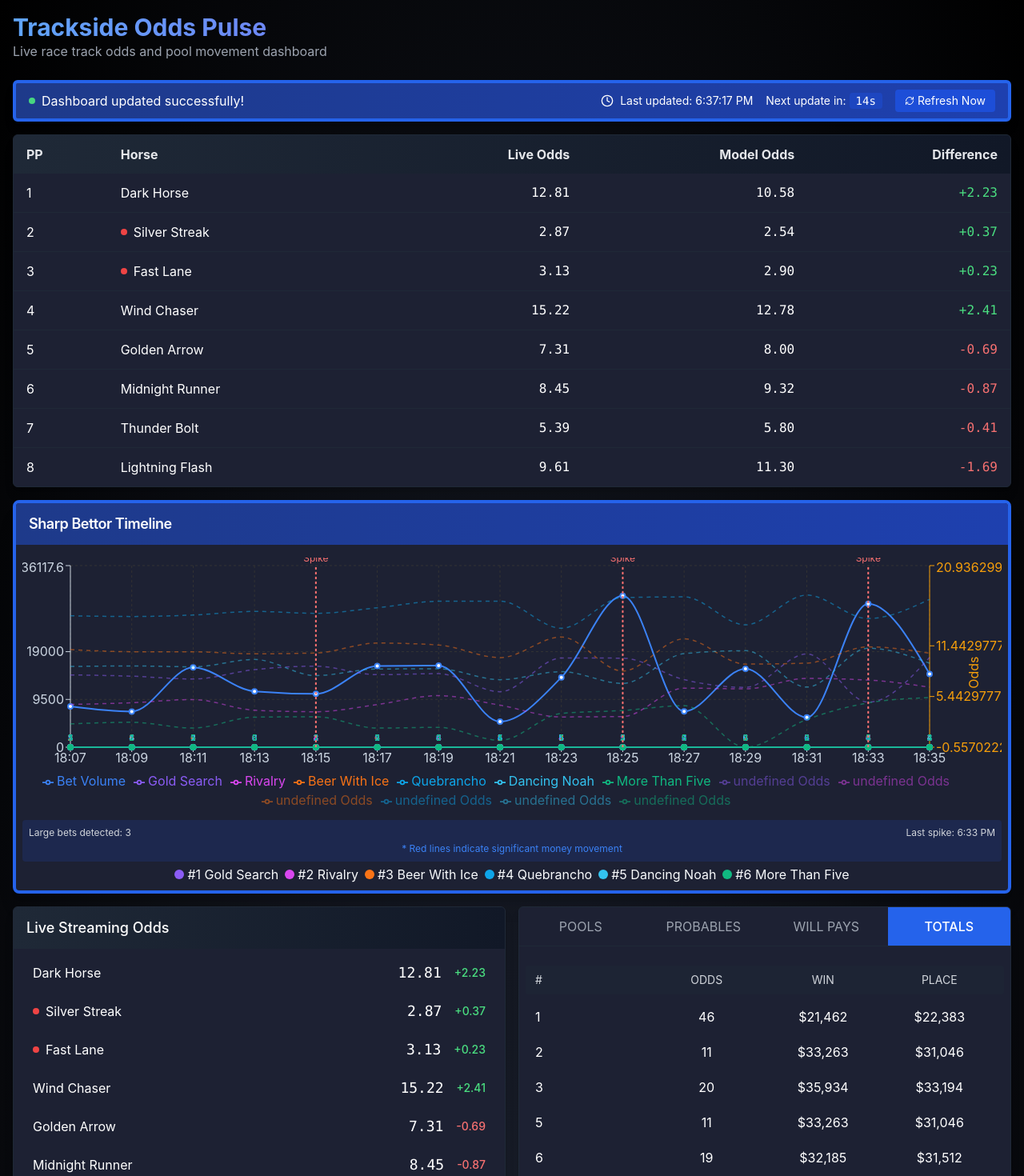
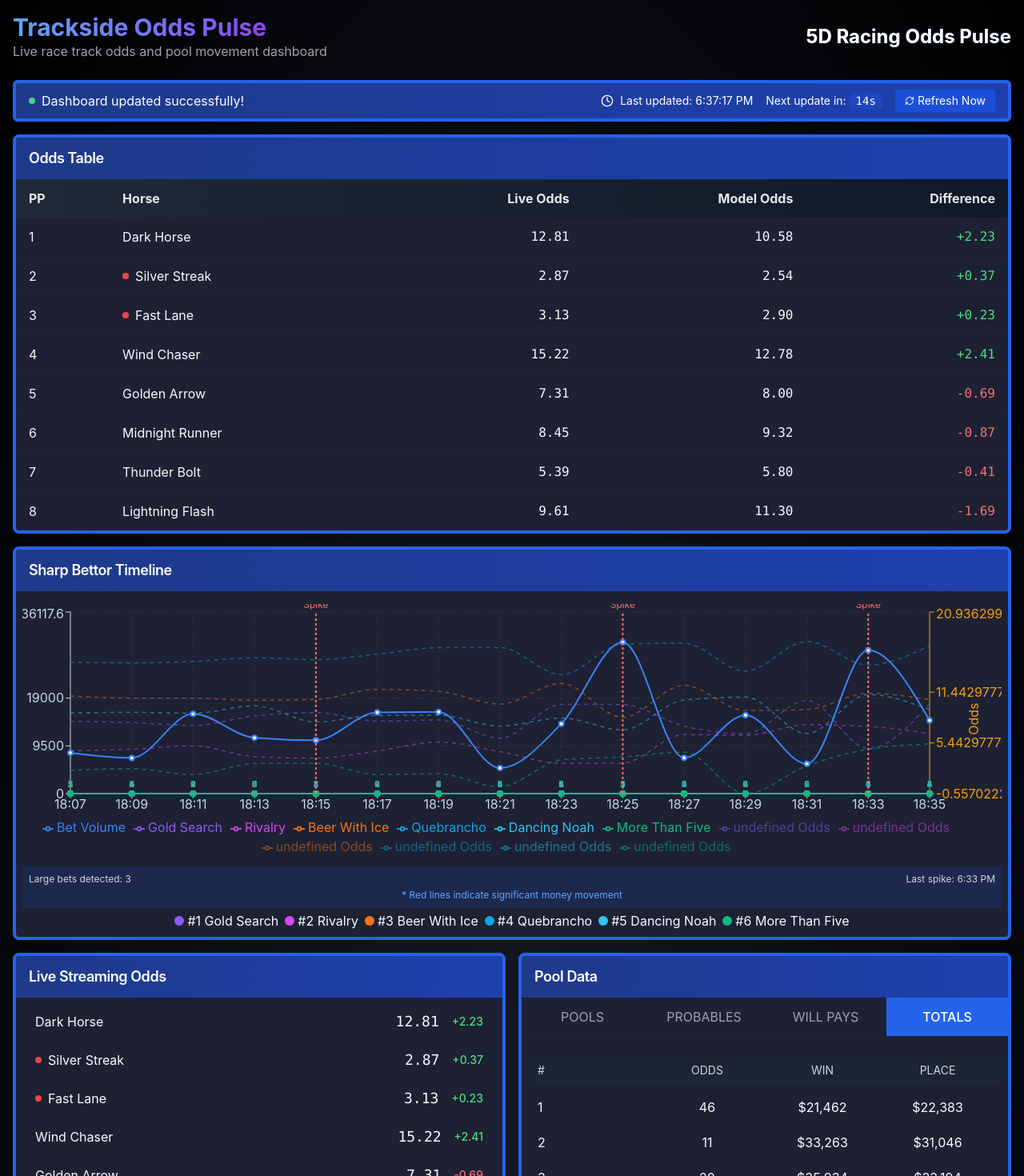
Before and after one commit to spotcircuit/sharpspike, a React (Vite) app: page / in a window 1280 px wide. Shown: the top 1470 px of the page at 80% size. Built offline with nearby package versions, Linux system fonts and the light colour scheme.

Commit message:
feat: Add product name and card styling
Adds the product name "5D Racing Odds Pulse" to the top right corner and ensures all cards have a dodger blue border and header.

```diff
--- a/src/components/LiveStreamingOdds.tsx
+++ b/src/components/LiveStreamingOdds.tsx
@@ -2,6 +2,7 @@
 import React from 'react';
 import { Horse } from '../utils/mockData';
 import { formatOdds, getChangeClass, formatDifference } from '../utils/formatters';
+import { Card, CardHeader, CardTitle, CardContent } from '@/components/ui/card';
 
 interface LiveStreamingOddsProps {
   horses: Horse[];
@@ -9,11 +10,12 @@ interface LiveStreamingOddsProps {
 
 const LiveStreamingOdds: React.FC<LiveStreamingOddsProps> = ({ horses }) => {
   return (
-    <div className="betting-card h-full overflow-hidden">
-      <div className="bg-gradient-to-r from-gray-800 to-gray-900 px-4 py-3">
-        <h2 className="text-lg font-medium text-white">Live Streaming Odds</h2>
-      </div>
-      <div className="p-2 space-y-1">
+    <Card className="border-4 border-blue-600 shadow-xl bg-betting-darkCard overflow-hidden">
+      <CardHeader className="bg-gradient-to-r from-blue-900 to-blue-800 px-4 py-3">
+        <CardTitle className="text-lg font-semibold text-white">Live Streaming Odds</CardTitle>
+      </CardHeader>
+
+      <CardContent className="p-2 space-y-1">
         {horses.map((horse) => (
           <div key={horse.id} className="flex justify-between items-center py-2 px-4 hover:bg-gray-800/30 rounded">
             <div className="flex items-center space-x-2">
@@ -31,8 +33,8 @@ const LiveStreamingOdds: React.FC<LiveStreamingOddsProps> = ({ horses }) => {
             </div>
           </div>
         ))}
-      </div>
-    </div>
+      </CardContent>
+    </Card>
   );
 };
 
--- a/src/components/OddsTable.tsx
+++ b/src/components/OddsTable.tsx
@@ -2,6 +2,7 @@
 import React from 'react';
 import { Horse } from '../utils/mockData';
 import { formatOdds, getChangeClass, formatDifference } from '../utils/formatters';
+import { Card, CardHeader, CardTitle, CardContent } from '@/components/ui/card';
 
 interface OddsTableProps {
   horses: Horse[];
@@ -10,7 +11,12 @@ interface OddsTableProps {
 
 const OddsTable: React.FC<OddsTableProps> = ({ horses, highlightUpdates = false }) => {
   return (
-    <div className="w-full overflow-hidden betting-card">
+    <Card className="border-4 border-blue-600 shadow-xl bg-betting-darkCard overflow-hidden w-full">
+      <CardHeader className="bg-gradient-to-r from-blue-900 to-blue-800 px-4 py-3">
+        <CardTitle className="text-lg font-semibold text-white">Odds Table</CardTitle>
+      </CardHeader>
+
+      <CardContent className="p-0">
         <table className="w-full">
           <thead>
             <tr className="bg-gradient-to-r from-gray-800 to-gray-900 text-gray-200">
@@ -47,7 +53,8 @@ const OddsTable: React.FC<OddsTableProps> = ({ horses, highlightUpdates = false
             ))}
           </tbody>
         </table>
-    </div>
+      </CardContent>
+    </Card>
   );
 };
 
--- a/src/components/PaceAnalysis.tsx
+++ b/src/components/PaceAnalysis.tsx
@@ -1,6 +1,7 @@
 
 import React from 'react';
 import { PaceData } from '../utils/mockData';
+import { Card, CardHeader, CardTitle, CardContent } from '@/components/ui/card';
 
 interface PaceAnalysisProps {
   paceData: PaceData[];
@@ -34,12 +35,12 @@ const PaceAnalysis: React.FC<PaceAnalysisProps> = ({ paceData }) => {
   };
 
   return (
-    <div className="betting-card h-full overflow-hidden">
-      <div className="bg-gradient-to-r from-gray-800 to-gray-900 px-4 py-3">
-        <h2 className="text-lg font-medium text-white">Pace Analysis</h2>
-      </div>
+    <Card className="border-4 border-blue-600 shadow-xl bg-betting-darkCard overflow-hidden">
+      <CardHeader className="bg-gradient-to-r from-blue-900 to-blue-800 px-4 py-3">
+        <CardTitle className="text-lg font-semibold text-white">Pace Analysis</CardTitle>
+      </CardHeader>
 
-      <div className="p-2">
+      <CardContent className="p-2">
         <div className="grid grid-cols-4 gap-2 px-3 py-2 bg-gray-800/50 rounded text-gray-300 text-sm">
           <div>Runner</div>
           <div className="text-center">Early</div>
@@ -57,8 +58,8 @@ const PaceAnalysis: React.FC<PaceAnalysisProps> = ({ paceData }) => {
             </div>
           ))}
         </div>
-      </div>
-    </div>
+      </CardContent>
+    </Card>
   );
 };
 
--- a/src/components/PoolsPanel.tsx
+++ b/src/components/PoolsPanel.tsx
@@ -2,6 +2,7 @@
 import React, { useState } from 'react';
 import { PoolData, ExoticPool } from '../utils/mockData';
 import { formatCurrency } from '../utils/formatters';
+import { Card, CardHeader, CardTitle, CardContent } from '@/components/ui/card';
 
 interface PoolsPanelProps {
   poolData: PoolData[];
@@ -49,7 +50,12 @@ const PoolsPanel: React.FC<PoolsPanelProps> = ({ poolData, exoticPools }) => {
   );
 
   return (
-    <div className="betting-card h-full overflow-hidden">
+    <Card className="border-4 border-blue-600 shadow-xl bg-betting-darkCard overflow-hidden">
+      <CardHeader className="bg-gradient-to-r from-blue-900 to-blue-800 px-4 py-3">
+        <CardTitle className="text-lg font-semibold text-white">Pool Data</CardTitle>
+      </CardHeader>
+
+      <CardContent className="p-0">
         <div className="flex border-b border-gray-800">
           {(['POOLS', 'PROBABLES', 'WILL PAYS', 'TOTALS'] as const).map((tab) => (
             <button
@@ -72,7 +78,8 @@ const PoolsPanel: React.FC<PoolsPanelProps> = ({ poolData, exoticPools }) => {
           {activeTab === 'PROBABLES' && renderPlaceholder('Probables')}
           {activeTab === 'WILL PAYS' && renderPlaceholder('Will Pays')}
         </div>
-    </div>
+      </CardContent>
+    </Card>
   );
 };
 
--- a/src/components/charts/ChartInfoPanel.tsx
+++ b/src/components/charts/ChartInfoPanel.tsx
@@ -15,7 +15,7 @@ const ChartInfoPanel: React.FC<ChartInfoPanelProps> = ({ spikesCount, lastSpikeT
         <span>Last spike: {lastSpikeTimestamp ?
           formatTime(lastSpikeTimestamp) : 'None'}</span>
       </div>
-      <div className="mt-1 text-center text-betting-highlight">
+      <div className="mt-1 text-center text-blue-400">
         * Red lines indicate significant money movement
       </div>
     </div>
--- a/src/pages/Index.tsx
+++ b/src/pages/Index.tsx
@@ -55,13 +55,20 @@ const Index = () => {
   return (
     <div className="min-h-screen bg-gradient-radial from-betting-dark to-black p-4 text-white">
       <div className="max-w-7xl mx-auto">
-        <header className="mb-6">
+        <header className="mb-6 flex justify-between items-center">
+          <div>
             <h1 className="text-3xl font-bold bg-clip-text text-transparent bg-gradient-to-r from-blue-400 to-purple-600">
               Trackside Odds Pulse
             </h1>
             <p className="text-gray-400">
               Live race track odds and pool movement dashboard
             </p>
+          </div>
+          <div className="text-right">
+            <h2 className="text-2xl font-bold text-white bg-clip-text text-transparent bg-gradient-to-r from-blue-300 to-blue-600">
+              5D Racing Odds Pulse
+            </h2>
+          </div>
         </header>
 
         <div className="mb-4">
@@ -96,11 +103,11 @@ const Index = () => {
         </div>
 
         <div className="grid grid-cols-1 lg:grid-cols-2 gap-4">
+          <SharpMovement movements={data.sharpMovements} />
           <div className="grid grid-cols-1 gap-4">
             <PaceAnalysis paceData={data.paceData} />
             <TrainingFigures figures={data.trainingFigures} />
           </div>
-          <SharpMovement movements={data.sharpMovements} />
         </div>
       </div>
     </div>
```
Lines whose indentation alone changed are shown as unchanged.
